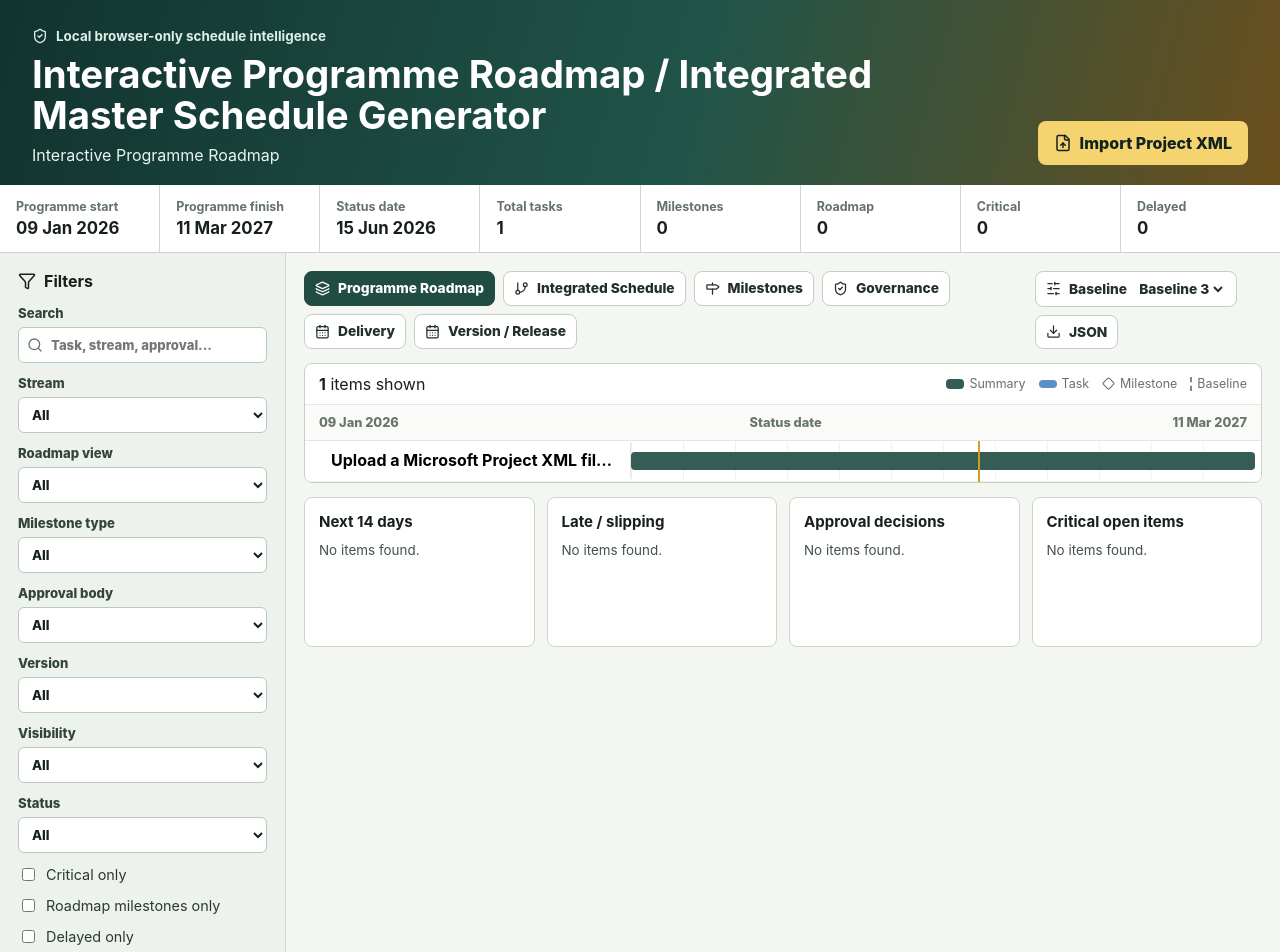
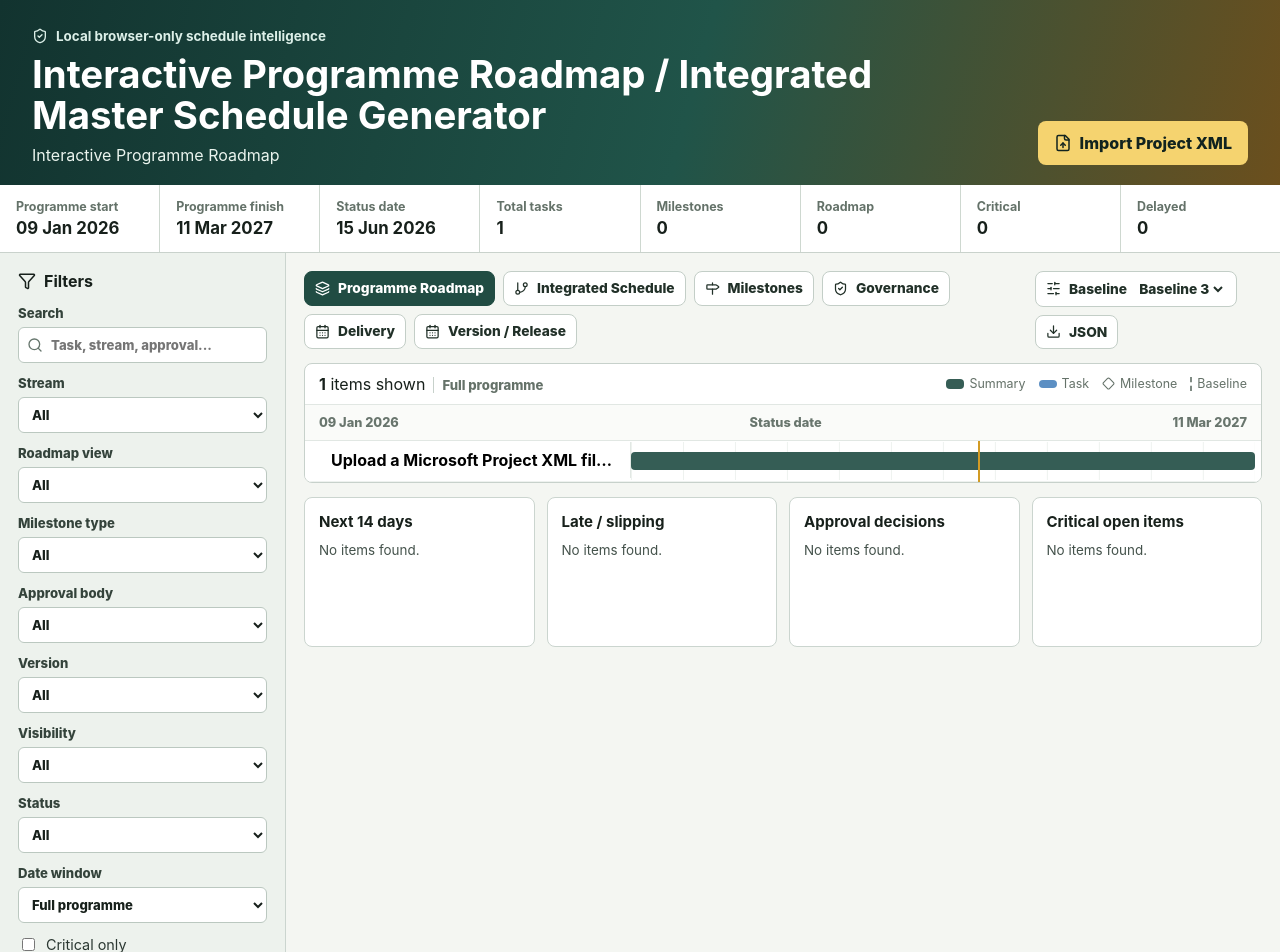
Before and after one commit to andyheggs/interactive-programme-roadmap, a React (Vite) app: page / in a window 1280 px wide. Shown: the top 952 px of the page. Built offline with nearby package versions, Linux system fonts and the light colour scheme.

Commit message:
Add date window filtering

```diff
--- a/src/main.tsx
+++ b/src/main.tsx
@@ -2,7 +2,6 @@ import React, { useEffect, useMemo, useState } from "react";
 import { createRoot } from "react-dom/client";
 import {
   CalendarDays,
-  ChevronDown,
   ChevronRight,
   Diamond,
   Download,
@@ -18,7 +17,7 @@ import {
   X,
 } from "lucide-react";
 import { parseMicrosoftProjectXml } from "./lib/parseMicrosoftProjectXml";
-import { clamp, durationLabel, formatDate, parseDate, uniqueSorted } from "./lib/dateUtils";
+import { clamp, formatDate, parseDate, uniqueSorted } from "./lib/dateUtils";
 import type { ProgrammeFilters, ProgrammeItem, ProgrammeSchedule, ProgrammeView } from "./types/programme";
 import "./styles.css";
 
@@ -33,6 +32,9 @@ const initialFilters: ProgrammeFilters = {
   criticalOnly: false,
   roadmapOnly: false,
   delayedOnly: false,
+  datePreset: "all",
+  dateStart: "",
+  dateEnd: "",
   search: "",
 };
 
@@ -87,8 +89,54 @@ function applyView(items: ProgrammeItem[], view: ProgrammeView): ProgrammeItem[]
   return items;
 }
 
-function applyFilters(items: ProgrammeItem[], filters: ProgrammeFilters): ProgrammeItem[] {
+type DateWindow = {
+  start?: Date;
+  end?: Date;
+  label: string;
+};
+
+function addDays(date: Date, days: number): Date {
+  const next = new Date(date);
+  next.setDate(next.getDate() + days);
+  return next;
+}
+
+function inputDate(value?: string): string {
+  const date = parseDate(value);
+  return date ? date.toISOString().slice(0, 10) : "";
+}
+
+function resolveDateWindow(filters: ProgrammeFilters, schedule: ProgrammeSchedule): DateWindow {
+  const statusDate = parseDate(schedule.statusDate);
+  const currentDate = parseDate(schedule.currentDate) ?? statusDate;
+  if (filters.datePreset === "status-forward" && statusDate) return { start: statusDate, label: "Status date forward" };
+  if (filters.datePreset === "current-forward" && currentDate) return { start: currentDate, label: "Current date forward" };
+  if (filters.datePreset === "next-30" && statusDate) return { start: statusDate, end: addDays(statusDate, 30), label: "Next 30 days" };
+  if (filters.datePreset === "next-60" && statusDate) return { start: statusDate, end: addDays(statusDate, 60), label: "Next 60 days" };
+  if (filters.datePreset === "next-90" && statusDate) return { start: statusDate, end: addDays(statusDate, 90), label: "Next 90 days" };
+  if (filters.datePreset === "custom") {
+    return {
+      start: filters.dateStart ? parseDate(`${filters.dateStart}T00:00:00`) : undefined,
+      end: filters.dateEnd ? parseDate(`${filters.dateEnd}T23:59:59`) : undefined,
+      label: "Custom date window",
+    };
+  }
+  return { label: "Full programme" };
+}
+
+function overlapsDateWindow(item: ProgrammeItem, window: DateWindow): boolean {
+  if (!window.start && !window.end) return true;
+  const itemStart = parseDate(item.startDate) ?? parseDate(item.finishDate);
+  const itemFinish = parseDate(item.finishDate) ?? parseDate(item.startDate);
+  if (!itemStart || !itemFinish) return false;
+  if (window.start && itemFinish < window.start) return false;
+  if (window.end && itemStart > window.end) return false;
+  return true;
+}
+
+function applyFilters(items: ProgrammeItem[], filters: ProgrammeFilters, schedule: ProgrammeSchedule): ProgrammeItem[] {
   const search = filters.search.trim().toLowerCase();
+  const dateWindow = resolveDateWindow(filters, schedule);
   return items.filter((item) => {
     if (filters.stream !== "all" && item.stream !== filters.stream) return false;
     if (filters.roadmapView !== "all" && item.roadmapView !== filters.roadmapView) return false;
@@ -100,19 +148,22 @@ function applyFilters(items: ProgrammeItem[], filters: ProgrammeFilters): Progra
     if (filters.criticalOnly && !item.isCritical) return false;
     if (filters.roadmapOnly && !item.roadmapMilestone) return false;
     if (filters.delayedOnly && !(item.delayDays && item.delayDays > 0)) return false;
+    if (!overlapsDateWindow(item, dateWindow)) return false;
     if (search && !`${item.name} ${item.stream ?? ""} ${item.approvalBody ?? ""}`.toLowerCase().includes(search)) return false;
     return true;
   });
 }
 
-function timelineBounds(items: ProgrammeItem[], schedule: ProgrammeSchedule) {
+function timelineBounds(items: ProgrammeItem[], schedule: ProgrammeSchedule, dateWindow?: DateWindow) {
   const dates = [
-    parseDate(schedule.startDate),
-    parseDate(schedule.finishDate),
+    dateWindow?.start ?? parseDate(schedule.startDate),
+    dateWindow?.end ?? parseDate(schedule.finishDate),
     ...items.flatMap((item) => [parseDate(item.startDate), parseDate(item.finishDate), parseDate(item.baselineFinish)]),
   ].filter((date): date is Date => Boolean(date));
-  const min = new Date(Math.min(...dates.map((date) => date.getTime())));
-  const max = new Date(Math.max(...dates.map((date) => date.getTime())));
+  const rawMin = new Date(Math.min(...dates.map((date) => date.getTime())));
+  const rawMax = new Date(Math.max(...dates.map((date) => date.getTime())));
+  const min = dateWindow?.start ?? rawMin;
+  const max = dateWindow?.end ?? rawMax;
   return { min, max, span: Math.max(1, max.getTime() - min.getTime()) };
 }
 
@@ -217,6 +268,30 @@ function FilterPanel({
       <SelectFilter label="Version" value={filters.version} values={options.versions} onChange={(value) => update("version", value)} />
       <SelectFilter label="Visibility" value={filters.visibility} values={options.visibility} onChange={(value) => update("visibility", value)} />
       <SelectFilter label="Status" value={filters.status} values={options.statuses} onChange={(value) => update("status", value)} />
+      <label className="field">
+        <span>Date window</span>
+        <select value={filters.datePreset} onChange={(event) => update("datePreset", event.target.value as ProgrammeFilters["datePreset"])}>
+          <option value="all">Full programme</option>
+          <option value="status-forward">Status date forward</option>
+          <option value="current-forward">Current date forward</option>
+          <option value="next-30">Next 30 days</option>
+          <option value="next-60">Next 60 days</option>
+          <option value="next-90">Next 90 days</option>
+          <option value="custom">Custom</option>
+        </select>
+      </label>
+      {filters.datePreset === "custom" ? (
+        <div className="date-range">
+          <label className="field">
+            <span>From</span>
+            <input type="date" value={filters.dateStart} onChange={(event) => update("dateStart", event.target.value)} />
+          </label>
+          <label className="field">
+            <span>To</span>
+            <input type="date" value={filters.dateEnd} onChange={(event) => update("dateEnd", event.target.value)} />
+          </label>
+        </div>
+      ) : null}
       <label className="check"><input type="checkbox" checked={filters.criticalOnly} onChange={(event) => update("criticalOnly", event.target.checked)} /> Critical only</label>
       <label className="check"><input type="checkbox" checked={filters.roadmapOnly} onChange={(event) => update("roadmapOnly", event.target.checked)} /> Roadmap milestones only</label>
       <label className="check"><input type="checkbox" checked={filters.delayedOnly} onChange={(event) => update("delayedOnly", event.target.checked)} /> Delayed only</label>
@@ -229,13 +304,15 @@ function Timeline({
   items,
   selected,
   onSelect,
+  dateWindow,
 }: {
   schedule: ProgrammeSchedule;
   items: ProgrammeItem[];
   selected?: ProgrammeItem;
   onSelect: (item: ProgrammeItem) => void;
+  dateWindow: DateWindow;
 }) {
-  const bounds = useMemo(() => timelineBounds(schedule.items, schedule), [schedule]);
+  const bounds = useMemo(() => timelineBounds(items.length ? items : schedule.items, schedule, dateWindow), [dateWindow, items, schedule]);
   const visibleItems = items.slice(0, 180);
   const statusMarker = positionFor(schedule.statusDate, bounds);
   return (
@@ -244,6 +321,7 @@ function Timeline({
         <div>
           <strong>{visibleItems.length}</strong> items shown
           {items.length > visibleItems.length ? <span> from {items.length} filtered results</span> : null}
+          <span className="window-label"> {dateWindow.label}</span>
         </div>
         <div className="legend">
           <span><i className="key summary" />Summary</span>
@@ -373,7 +451,19 @@ function App() {
   const [baselineNumber, setBaselineNumber] = useState(3);
   const [sourceXml, setSourceXml] = useState<{ xml: string; fileName: string } | undefined>();
 
-  const visibleItems = useMemo(() => applyFilters(applyView(schedule.items, view), filters), [schedule, view, filters]);
+  useEffect(() => {
+    setFilters((current) => {
+      if (current.dateStart || current.dateEnd) return current;
+      return {
+        ...current,
+        dateStart: inputDate(schedule.statusDate ?? schedule.startDate),
+        dateEnd: inputDate(schedule.finishDate),
+      };
+    });
+  }, [schedule]);
+
+  const dateWindow = useMemo(() => resolveDateWindow(filters, schedule), [filters, schedule]);
+  const visibleItems = useMemo(() => applyFilters(applyView(schedule.items, view), filters, schedule), [schedule, view, filters]);
 
   useEffect(() => {
     if (!sourceXml) return;
@@ -447,7 +537,7 @@ function App() {
               <button type="button" onClick={exportJson}><Download size={15} /> JSON</button>
             </div>
           </div>
-          <Timeline schedule={schedule} items={visibleItems} selected={selected} onSelect={setSelected} />
+          <Timeline schedule={schedule} items={visibleItems} selected={selected} onSelect={setSelected} dateWindow={dateWindow} />
           <InsightsPanel schedule={schedule} />
         </section>
       </div>
--- a/src/styles.css
+++ b/src/styles.css
@@ -97,6 +97,11 @@ h1 { max-width: 980px; margin-bottom: 8px; font-size: clamp(1.55rem, 3vw, 2.4rem
 .search-field { position: relative; }
 .search-field svg { position: absolute; left: 9px; bottom: 10px; color: #66766d; }
 .search-field input { padding-left: 32px; }
+.date-range {
+  display: grid;
+  grid-template-columns: 1fr 1fr;
+  gap: 8px;
+}
 .check { display: flex; align-items: center; gap: 8px; margin: 12px 0; color: #2b3832; font-size: 0.9rem; }
 
 .content { min-width: 0; padding: 18px; }
@@ -141,6 +146,14 @@ h1 { max-width: 980px; margin-bottom: 8px; font-size: clamp(1.55rem, 3vw, 2.4rem
 }
 
 .timeline-toolbar span { color: #657269; }
+.window-label {
+  display: inline-flex;
+  margin-left: 8px;
+  padding-left: 8px;
+  border-left: 1px solid #c7d1cb;
+  font-size: 0.82rem;
+  font-weight: 800;
+}
 .legend { display: flex; flex-wrap: wrap; gap: 13px; align-items: center; color: #44524b; font-size: 0.78rem; }
 .legend span { display: inline-flex; align-items: center; gap: 5px; }
 .key { display: inline-block; width: 18px; height: 8px; border-radius: 4px; background: #528b7c; }
--- a/src/types/programme.ts
+++ b/src/types/programme.ts
@@ -110,5 +110,8 @@ export type ProgrammeFilters = {
   criticalOnly: boolean;
   roadmapOnly: boolean;
   delayedOnly: boolean;
+  datePreset: "all" | "status-forward" | "current-forward" | "next-30" | "next-60" | "next-90" | "custom";
+  dateStart: string;
+  dateEnd: string;
   search: string;
 };
```
